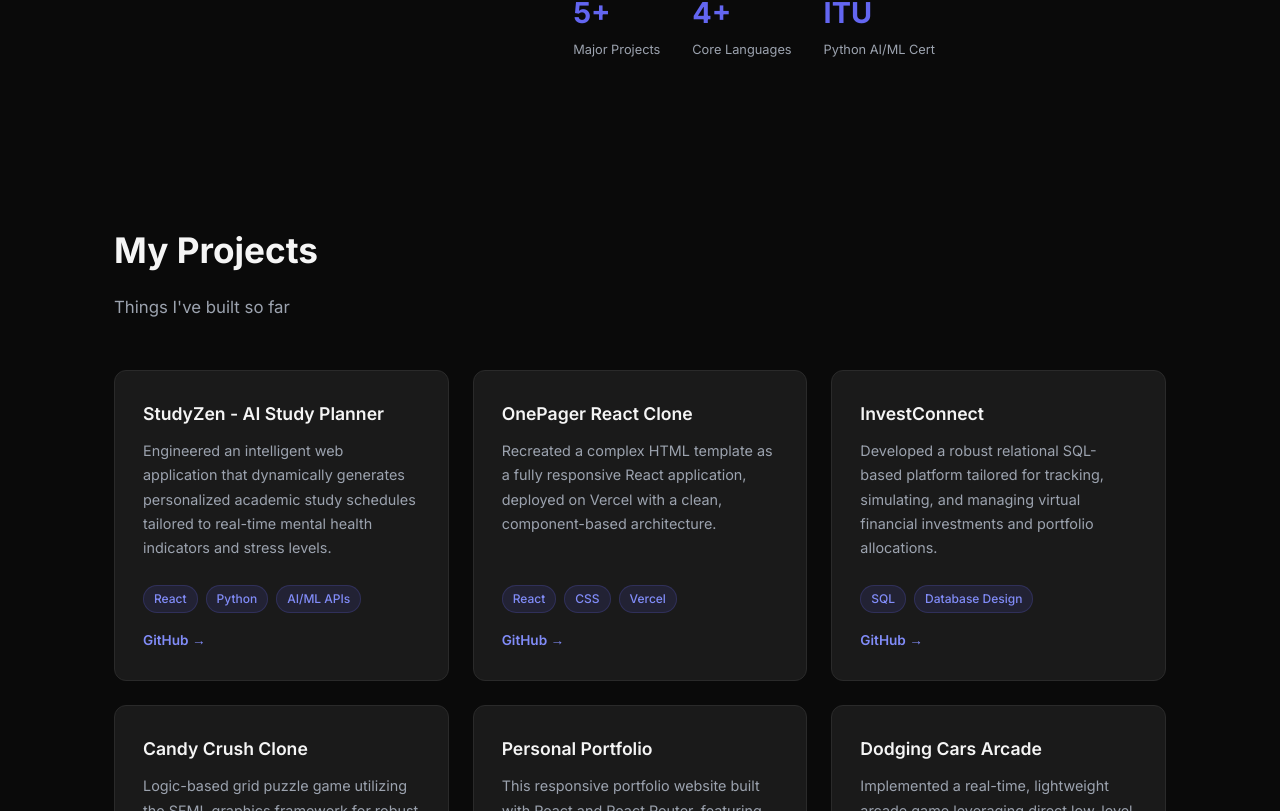
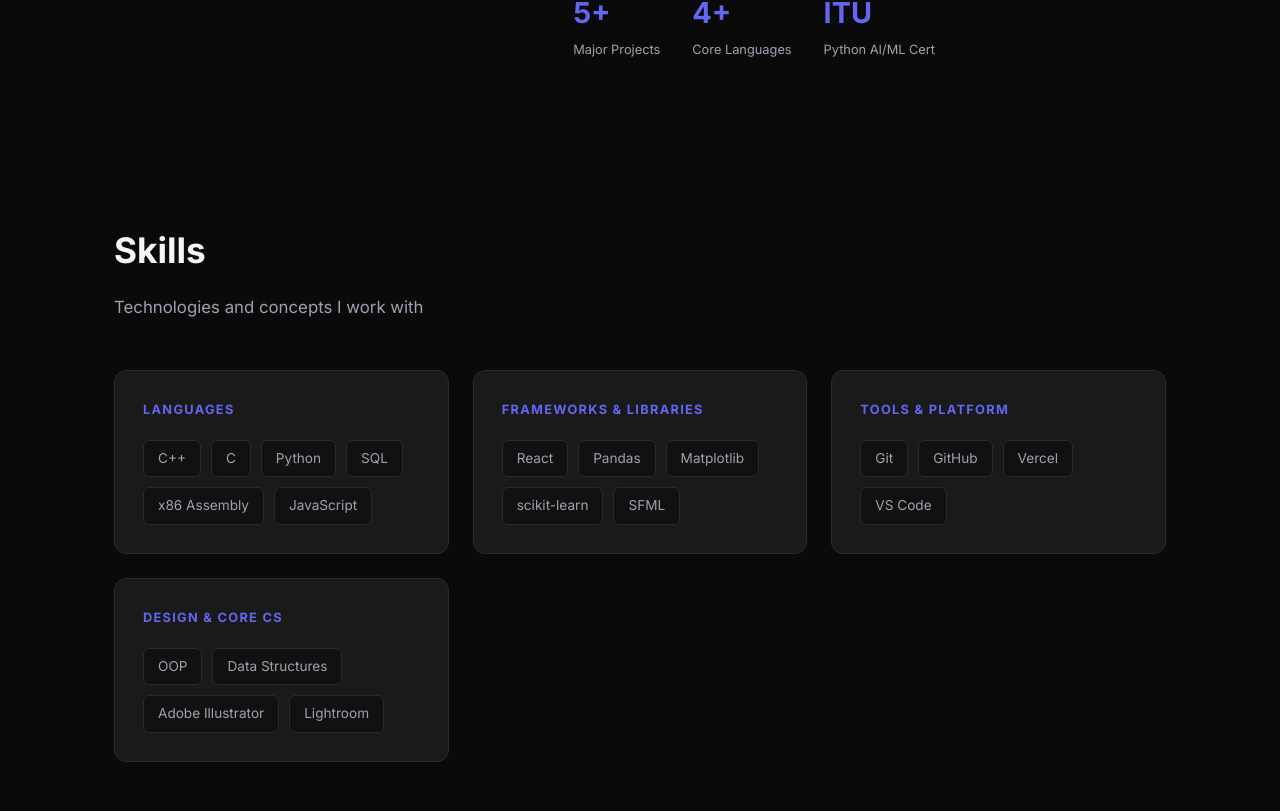
Before and after one commit to zainab845/portfolio-, a React (Vite) app: page / in a window 1280 px wide. Shown: the part 1289-2100 px from the top of the page. Built offline with nearby package versions, Linux system fonts and the light colour scheme.

Commit message:
added skills section

```diff
--- a/src/index.css
+++ b/src/index.css
@@ -322,3 +322,41 @@ button { cursor: pointer; font-family: inherit; }
   transition: color 0.2s;
 }
 .project-link:hover { color: var(--color-text); }
+
+/* ===== SKILLS ===== */
+.skills-grid {
+  display: grid;
+  grid-template-columns: repeat(auto-fit, minmax(250px, 1fr));
+  gap: 24px;
+}
+
+.skills-card {
+  background: var(--color-card);
+  border: 1px solid var(--color-border);
+  border-radius: var(--radius-md);
+  padding: 28px;
+}
+
+.skills-category {
+  font-size: 0.8rem;
+  font-weight: 700;
+  text-transform: uppercase;
+  letter-spacing: 0.1em;
+  color: var(--color-primary);
+  margin-bottom: 20px;
+}
+
+.skills-list {
+  display: flex;
+  flex-wrap: wrap;
+  gap: 10px;
+}
+
+.skill-item {
+  font-size: 0.85rem;
+  background: var(--color-surface);
+  border: 1px solid var(--color-border);
+  padding: 6px 14px;
+  border-radius: var(--radius-sm);
+  color: var(--color-text-muted);
+}
--- a/src/pages/Home.jsx
+++ b/src/pages/Home.jsx
@@ -1,13 +1,16 @@
 import Hero from '../sections/Hero'
 import About from '../sections/About'
 import Projects from '../sections/Projects'
+import Skills from '../sections/Skills'
 
 export default function Home() {
   return (
     <main>
       <Hero />
       <About />
+      <Skills />
         <Projects />
+
 
     </main>
   )
--- a/src/sections/Skills.jsx
+++ b/src/sections/Skills.jsx
@@ -0,0 +1,42 @@
+const skills = [
+  {
+    category: 'Languages',
+    items: ['C++', 'C', 'Python', 'SQL', 'x86 Assembly', 'JavaScript']
+  },
+  {
+    category: 'Frameworks & Libraries',
+    items: ['React', 'Pandas', 'Matplotlib', 'scikit-learn', 'SFML']
+  },
+  {
+    category: 'Tools & Platform',
+    items: ['Git', 'GitHub', 'Vercel', 'VS Code']
+  },
+  {
+    category: 'Design & Core CS',
+    items: ['OOP', 'Data Structures', 'Adobe Illustrator', 'Lightroom']
+  },
+];
+
+export default function Skills() {
+  return (
+    <section className="section" id="skills">
+      <div className="container">
+        <h2 className="section-title">Skills</h2>
+        <p className="section-subtitle">Technologies and concepts I work with</p>
+
+        <div className="skills-grid">
+          {skills.map(group => (
+            <div className="skills-card" key={group.category}>
+              <h3 className="skills-category">{group.category}</h3>
+              <div className="skills-list">
+                {group.items.map(skill => (
+                  <span key={skill} className="skill-item">{skill}</span>
+                ))}
+              </div>
+            </div>
+          ))}
+        </div>
+      </div>
+    </section>
+  );
+}
```
